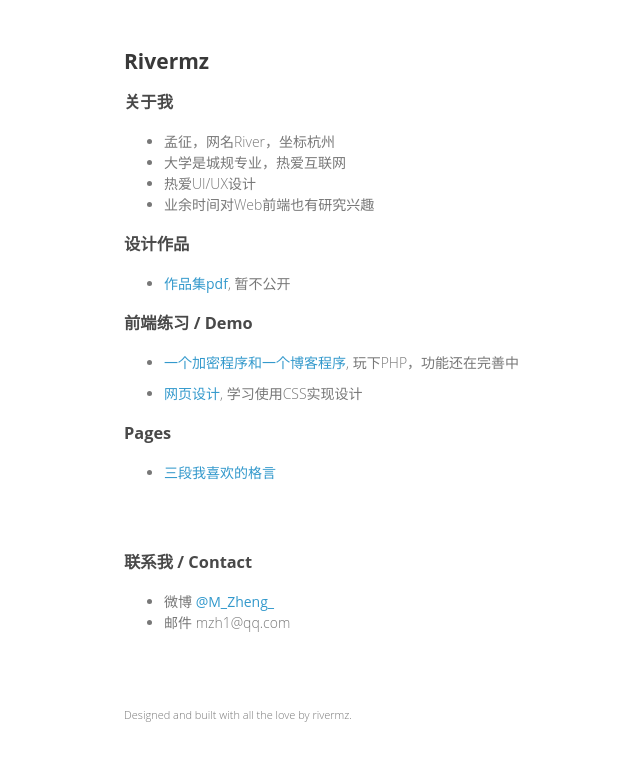
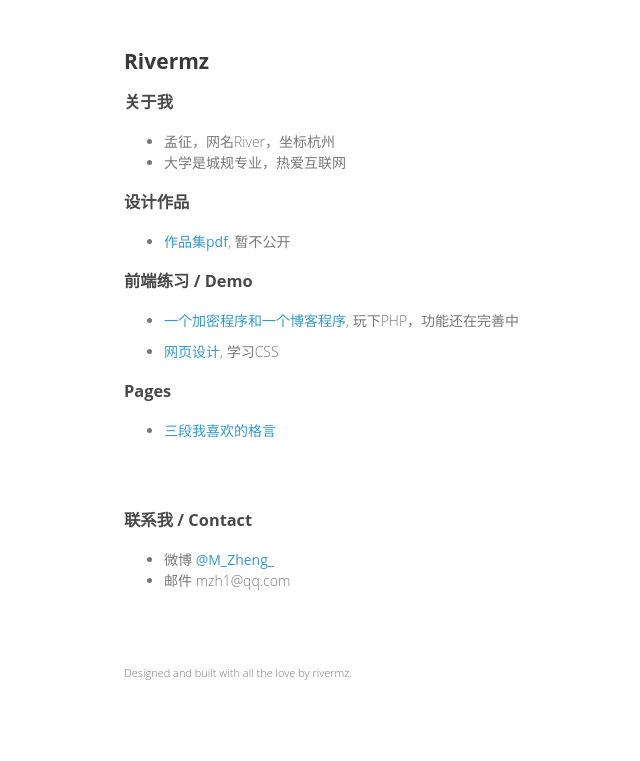
Before and after one commit to river0101/gitblog, a Jekyll site: the page index.html, which Jekyll copies as it is, in a window 1280 px wide. Shown: the top 761 px of the page, without its empty margins (266-906 px from the left). Built offline with Jekyll 4.4.1, drawn with Linux system fonts in a browser that asks for light colours.

Commit message:
Update index.html

```diff
--- a/index.html
+++ b/index.html
@@ -17,8 +17,7 @@
 	 	<ul>
 	 	   	<li>孟征，网名River，坐标杭州</li>
 	 	   	<li>大学是城规专业，热爱互联网</li>
-	 	   	<li>热爱UI/UX设计</li>
-	 	   	<li>业余时间对Web前端也有研究兴趣</li>
+
 	 	</ul>
 
 
@@ -30,7 +29,7 @@
 
 	 	<h3>前端练习 / Demo</h3> <ul class="articleList">
 		 	<li><a href="http://mclub.qinco.me/river/" target="_blank">一个加密程序和一个博客程序</a>, 玩下PHP，功能还在完善中</li>
-		 	<li><a href="http://mzh0202.applinzi.com/" target="_blank">网页设计</a>, 学习使用CSS实现设计</li>
+		 	<li><a href="http://mzh0202.applinzi.com/" target="_blank">网页设计</a>, 学习CSS</li>
 	 	</ul>
 
 
```
